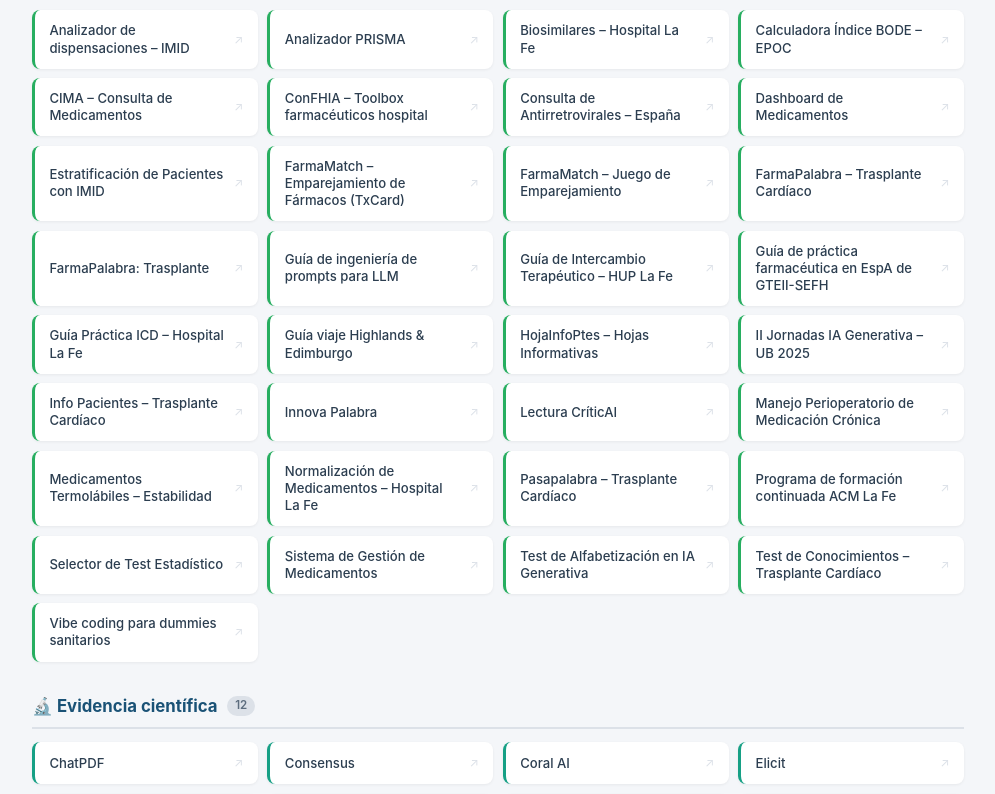
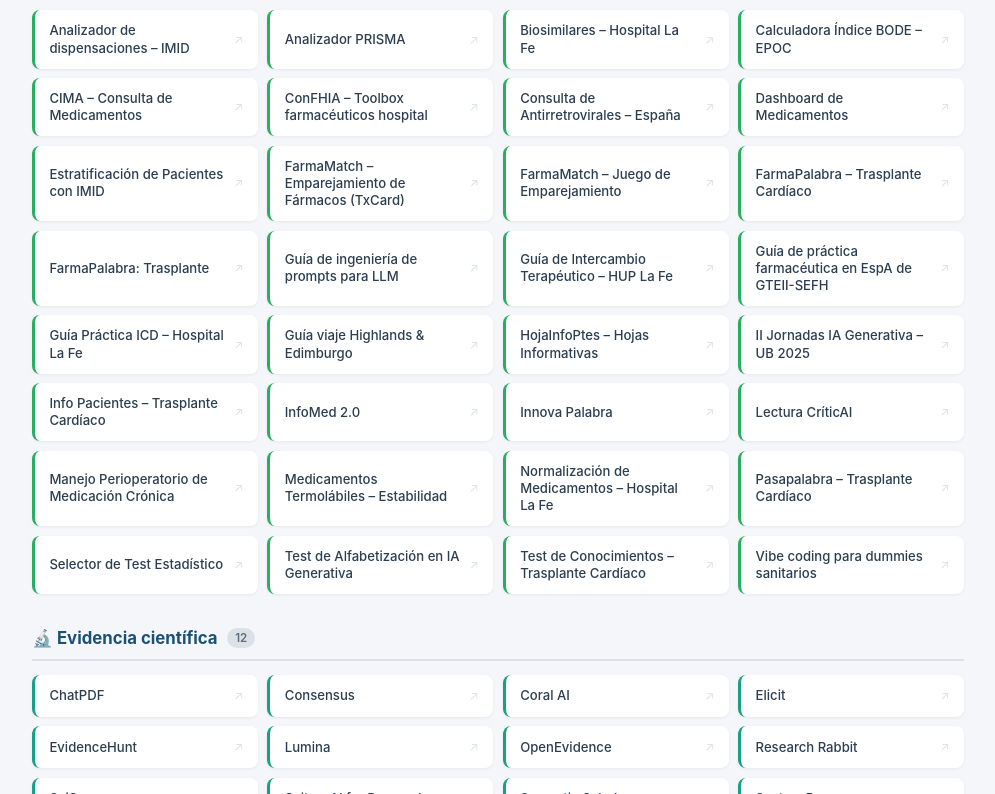
Before and after one commit to embai33/embWeb, a plain HTML site: page Recursos_IA/recursos_ia.html in a window 1280 px wide. Shown: the part 1047-1841 px from the top of the page, without its empty margins (142-1137 px from the left). Drawn offline with Linux system fonts and the light colour scheme.

Commit message:
Add files via upload

```diff
--- a/Recursos_IA/recursos_ia.html
+++ b/Recursos_IA/recursos_ia.html
@@ -424,7 +424,7 @@
       { name: 'Selector de Test Estadístico',                  url: 'https://emiliomonteb.github.io/Test-estad-stico/' },
       { name: 'Innova Palabra',                                url: 'https://emiliomonteb.github.io/innovapalabra/' },
       { name: 'Estratificación de Pacientes con IMID',         url: 'https://emiliomonteb.github.io/EstratificaIMID/' },
-      { name: 'Sistema de Gestión de Medicamentos',            url: 'https://embai33.github.io/InfoMed20/' },
+      { name: 'InfoMed 2.0',                                   url: 'https://embai33.github.io/InfoMed20/' },
       { name: 'Normalización de Medicamentos – Hospital La Fe', url: 'https://embai33.github.io/Normalizador_medicamentos/' },
       { name: 'HojaInfoPtes – Hojas Informativas',             url: 'https://embai33.github.io/HojaInfoPtes/' },
       { name: 'CIMA – Consulta de Medicamentos',               url: 'https://embai33.github.io/App-BD-CIMA/' },
@@ -441,7 +441,6 @@
       { name: 'Analizador PRISMA',                             url: 'https://embai33.github.io/AnalizadorPRISMA/' },
       { name: 'Guía viaje Highlands & Edimburgo',              url: 'https://embai33.github.io/GuiaEscocia/' },
       { name: 'Guía de práctica farmacéutica en EspA de GTEII-SEFH', url: 'https://embai33.github.io/GuiaEspA/' },
-      { name: 'Programa de formación continuada ACM La Fe',     url: 'https://acmlafe.github.io/PFC/index.html' },
     ]
   },
   {
```
